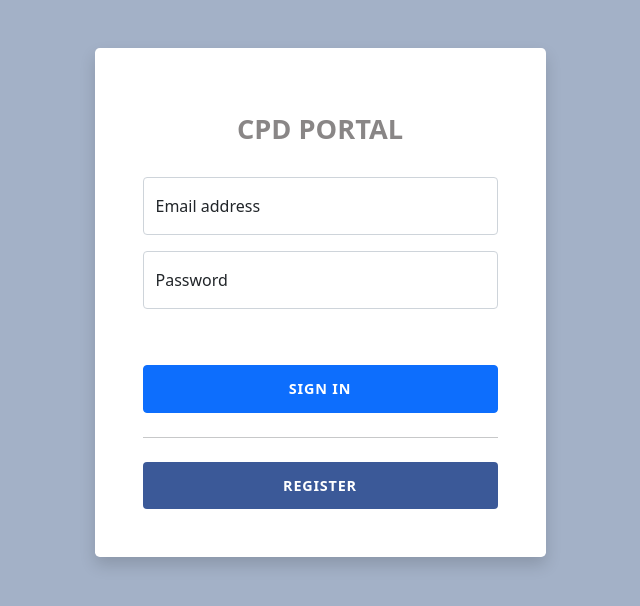
After one commit to faishal882/CPD-Portal, a Django app: page /login/ in a window 1280 px wide. The commit adds this page. Shown: the top 606 px of the page, without its empty margins (320-960 px from the left). Run offline with Django 3.2, Linux system fonts and the light colour scheme.

Commit message:
Initial commit

```diff
--- a/export/views.py
+++ b/export/views.py
@@ -12,6 +12,9 @@ def home_view(request, *args, **kwargs):
 def portal_view(request, *args, **kwargs):
     return render(request, "pages/portal.html")
 
+def login_view(request, *args, **kwargs):
+    return render(request, "users/login.html")
+
 def csv_export(request, *args, **kwargs):
     csv_resource = ExportResource()
     dataset = csv_resource.export()
--- a/src/urls.py
+++ b/src/urls.py
@@ -1,11 +1,12 @@
 from django.contrib import admin
 from django.urls import path
-from export.views import csv_export, excel_export, home_view, portal_view
+from export.views import csv_export, excel_export, home_view, portal_view, login_view
 
 urlpatterns = [
     path('admin/', admin.site.urls),
     path('', home_view, name='home'),
     path('portal/', portal_view, name='portal'),
+    path('login/', login_view, name='portal'),
     path('export/csv/', csv_export, name='csv-export'),
     path('export/excel/', excel_export, name='excel-export'),
 ]
--- /dev/null
+++ b/static/css/login.css
@@ -0,0 +1,28 @@
+body {
+  background: #a3b1c7;
+  /* background: linear-gradient(to right, #0062e6, #33aeff); */
+}
+
+.logo {
+  height: 65px;
+  padding: 13px 45px;
+  font-size: 1.7rem;
+  font-weight: 700;
+  text-align: center;
+}
+
+.btn-login {
+  font-size: 0.9rem;
+  letter-spacing: 0.05rem;
+  padding: 0.75rem 1rem;
+}
+
+.btn-google {
+  color: white !important;
+  background-color: #ea4335;
+}
+
+.btn-facebook {
+  color: white !important;
+  background-color: #3b5998;
+}
--- a/static/css/sidebar.css
+++ b/static/css/sidebar.css
@@ -34,7 +34,7 @@
 .dashboard {
   height: 50px;
   font-family: "Roboto", sans-serif;
-  color: #a3a7ad;
+  color: #a3b1c7;
   font-weight: 400;
   font-size: 0.957rem;
   padding: 20px 50px;
--- a/templates/pages/portal.html
+++ b/templates/pages/portal.html
@@ -1,4 +1,6 @@
 {% extends 'base.html' %} {% block content %} {% load static %}
+
+<title>{% block head_title %} | Portal {% endblock head_title%}</title>
 
 <link rel="stylesheet" href='{% static "css/portal.css" %}' />
 
--- /dev/null
+++ b/templates/users/login.html
@@ -0,0 +1,87 @@
+{% load static %}
+
+<!DOCTYPE html>
+<html lang="en">
+  <head>
+    <meta charset="UTF-8" />
+    <meta http-equiv="X-UA-Compatible" content="IE=edge" />
+    <meta name="viewport" content="width=device-width, initial-scale=1.0" />
+    <link
+      href="https://cdn.jsdelivr.net/npm/bootstrap@5.0.2/dist/css/bootstrap.min.css"
+      rel="stylesheet"
+      integrity="sha384-EVSTQN3/azprG1Anm3QDgpJLIm9Nao0Yz1ztcQTwFspd3yD65VohhpuuCOmLASjC"
+      crossorigin="anonymous"
+    />
+    <link rel="preconnect" href="https://fonts.googleapis.com" />
+    <link rel="preconnect" href="https://fonts.gstatic.com" crossorigin />
+    <link rel="stylesheet" href='{% static "css/login.css" %}' />
+    <title>
+      {% block head_title %} Login | CPD PORTAL {% endblock head_title%}
+    </title>
+  </head>
+  <body>
+    <body>
+      <div class="container">
+        <div class="row">
+          <div class="col-sm-9 col-md-7 col-lg-5 mx-auto">
+            <div class="card border-0 shadow rounded-3 my-5">
+              <div class="card-body p-4 p-sm-5">
+                <div
+                  class="logo mb-3"
+                  style="
+                    font-family: Baloo Bhai 2;
+                    font-weight: 700;
+                    color: #4c4747a8;
+                  "
+                  ;
+                >
+                  CPD PORTAL
+                </div>
+                <form>
+                  <div class="form-floating mb-3">
+                    <input
+                      type="text"
+                      class="form-control"
+                      id="floatingInput"
+                      placeholder="username"
+                    />
+                    <label for="floatingInput">Email address</label>
+                  </div>
+                  <div class="form-floating mb-3">
+                    <input
+                      type="password"
+                      class="form-control"
+                      id="floatingPassword"
+                      placeholder="Password"
+                    />
+                    <label for="floatingPassword">Password</label>
+                  </div>
+
+                  <div class="form-check mb-3"></div>
+                  <div class="d-grid">
+                    <button
+                      class="btn btn-primary btn-login text-uppercase fw-bold"
+                      type="submit"
+                    >
+                      Sign in
+                    </button>
+                  </div>
+                  <hr class="my-4" />
+
+                  <div class="d-grid">
+                    <button
+                      class="btn btn-facebook btn-login text-uppercase fw-bold"
+                      type="submit"
+                    >
+                      Register
+                    </button>
+                  </div>
+                </form>
+              </div>
+            </div>
+          </div>
+        </div>
+      </div>
+    </body>
+  </body>
+</html>
```
